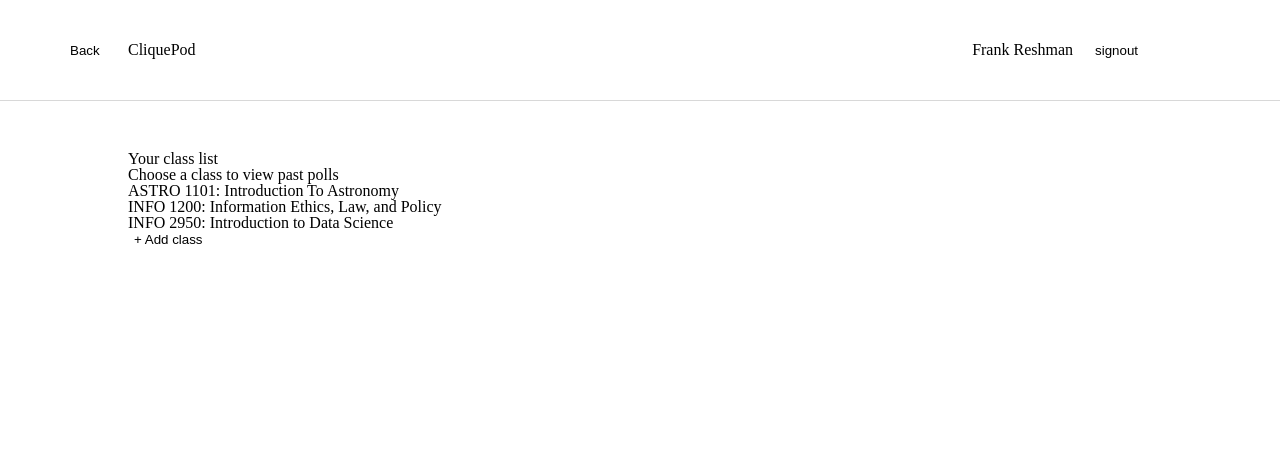
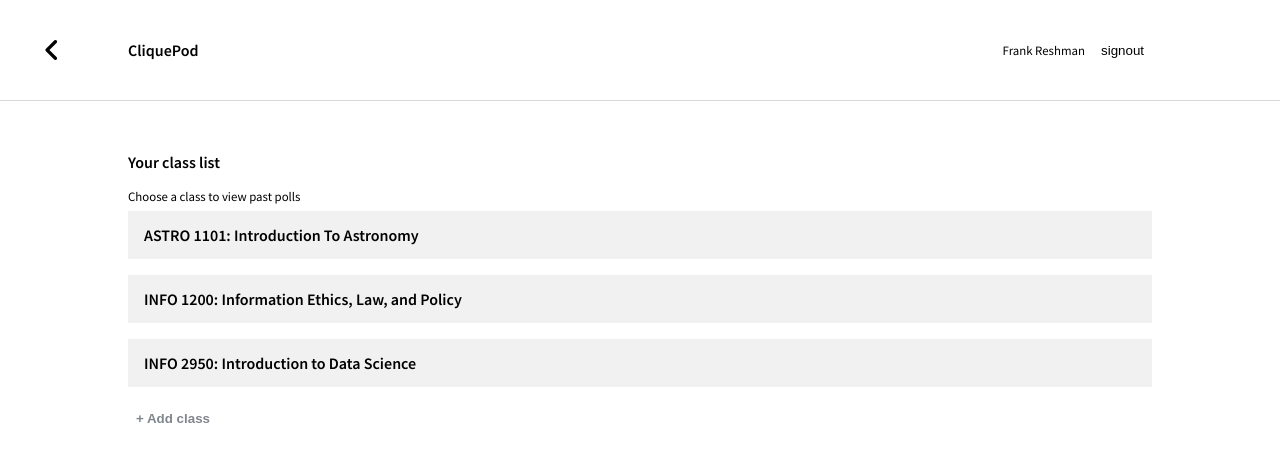
Before and after one commit to cuappdev/pollo-backend, a React app: page /app in a window 1280 px wide. Shown: the top 462 px of the page. Built offline with nearby package versions, Linux system fonts and the light colour scheme.

Commit message:
Style classes list page

```diff
--- a/public/index.html
+++ b/public/index.html
@@ -6,7 +6,7 @@
 
     <title>Clicker | CUAppDev</title>
     <link rel="stylesheet" type="text/css" href="css/style.css"></link>
-
+    <script src="https://use.fontawesome.com/395029e605.js"></script>
   </head>
   <body>
     <div id="root"></div>
--- a/webapp/components/app/Layout.js
+++ b/webapp/components/app/Layout.js
@@ -7,12 +7,14 @@ class Layout extends React.Component {
     return (
       <div className='main'>
         <header className='main-header'>
-          <button id='main-nav-back'>Back</button>
+          <button id='main-nav-back'>
+            <i className='fa fa-angle-left fa-2x' aria-hidden='true' />
+          </button>
           <h1>CliquePod</h1>
           <nav className='main-nav'>
             <ul>
               <li>
-                Frank Reshman
+                <p>Frank Reshman</p>
               </li>
               <li>
                 <button>signout</button>
--- a/webapp/components/classes/ClassesList.js
+++ b/webapp/components/classes/ClassesList.js
@@ -1,15 +1,15 @@
 import React from 'react';
+
+require('../../stylesheets/classes/ClassesList.scss');
 
 class ClassesList extends React.Component {
   render () {
     return (
-      <div>
-        <ul>
-          <li>ASTRO 1101: Introduction To Astronomy</li>
-          <li>INFO 1200: Information Ethics, Law, and Policy</li>
-          <li>INFO 2950: Introduction to Data Science</li>
-        </ul>
-      </div>
+      <ul className='classes-list'>
+        <li className='class-item'>ASTRO 1101: Introduction To Astronomy</li>
+        <li className='class-item'>INFO 1200: Information Ethics, Law, and Policy</li>
+        <li className='class-item'>INFO 2950: Introduction to Data Science</li>
+      </ul>
     );
   }
 }
--- a/webapp/components/classes/ClassesPage.js
+++ b/webapp/components/classes/ClassesPage.js
@@ -2,14 +2,16 @@ import React from 'react';
 
 import ClassesList from './ClassesList';
 
+require('../../stylesheets/classes/ClassesPage.scss');
+
 class ClassesPage extends React.Component {
   render () {
     return (
-      <div>
+      <div className='classes-page'>
         <h1>Your class list</h1>
         <p>Choose a class to view past polls</p>
         <ClassesList />
-        <button>+ Add class</button>
+        <button id='add-class-button'>+ Add class</button>
       </div>
     );
   }
--- a/webapp/stylesheets/app/app.scss
+++ b/webapp/stylesheets/app/app.scss
@@ -1,26 +1,31 @@
 // Site-wide styling
 @import 'reset';
+@import url('https://fonts.googleapis.com/css?family=Source+Sans+Pro:300,400,600,700');
 
 /* Variables */
 
 /* Colors */
 
 $border-color: #D8D8D8;
+$light-background-color: #F1F1F1;
+$dark-background-color: #80868D;
 
 /* App-wide styles */
 
-html, body, .root {
+body {
   height: 100%;
+  font-family: 'Source Sans Pro', sans-serif;
 }
 
 button {
+  cursor: pointer;
   border: none;
   background-color: transparent;
 }
 
 /* Mixins */
 
-@mixin respond($class) {
+@mixin breakpoint($class) {
   @if $class == xs {
     @media (max-width: 767px) { @content; }
   }
@@ -38,11 +43,10 @@ button {
   }
 
   @else {
-    @warn "Respond mixin usage: xs | sm | md | lg";
+    @warn "Breakpoint mixin usage: xs | sm | md | lg";
   }
 }
 
-/* @include transition(all,2s,ease-out); */
 @mixin transition($what: all, $time: 0.2s, $how: ease-in-out) {
     -webkit-transition: $what $time $how;
     -moz-transition:    $what $time $how;
@@ -50,3 +54,16 @@ button {
     -o-transition:      $what $time $how;
     transition:         $what $time $how;
 }
+
+@mixin interaction($hover-color, $hover-background, $active-color, $active-background) {
+  cursor: pointer;
+  &:hover {
+    color: $hover-color;
+    background-color: $hover-background;
+  }
+
+  &:active {
+    color: $active-color;
+    background-color: $active-background;
+  }
+}
--- a/webapp/stylesheets/app/layout.scss
+++ b/webapp/stylesheets/app/layout.scss
@@ -5,7 +5,7 @@
 
 $header-height: 100px;
 $gutter: 10vw;
-$content-padding: $header-height / 2;
+$content-padding: $header-height / 3;
 
 /* Styles */
 
@@ -21,21 +21,39 @@ $content-padding: $header-height / 2;
   justify-content: space-between;
   align-items: center;
   border-bottom: 1px solid $border-color;
+
+  h1 {
+    font-weight: 600;
+  }
 }
 
 #main-nav-back {
   position: absolute;
-  left: $gutter / 2;
+  left: $gutter / 4;
+  width: 40px;
+  height: 40px;
 }
 
 .main-nav ul {
   display: flex;
+  font-size: 0.8em;
 
   li {
+    display: flex;
     padding: 8px;
+    align-items: center;
+    button {
+      padding: 0;
+    }
   }
 }
 
 .main-content {
   padding: $content-padding $gutter;
+
+  h1 {
+    font-weight: 600;
+    font-size: 1em;
+    margin: 20px 0px;
+  }
 }
--- /dev/null
+++ b/webapp/stylesheets/classes/ClassesList.scss
@@ -0,0 +1,14 @@
+@import '../app/app';
+
+.classes-list {
+  margin: 8px 0px;
+}
+
+.class-item {
+  font-weight: 600;
+  padding: 16px;
+  margin-bottom: 16px;
+  background-color: $light-background-color;
+
+  @include interaction(white, $dark-background-color, white, $dark-background-color);
+}
--- /dev/null
+++ b/webapp/stylesheets/classes/ClassesPage.scss
@@ -0,0 +1,15 @@
+@import '../app/app';
+
+.classes-page {
+  p {
+    font-size: 0.8em;
+  }
+}
+
+#add-class-button {
+  font-weight: 600;
+  padding: 8px;
+  color: $dark-background-color;
+
+  @include interaction(black, white, black, white);
+}
```
Also changed, not shown: webapp/components/classes/ClassItem.js (deleted).
